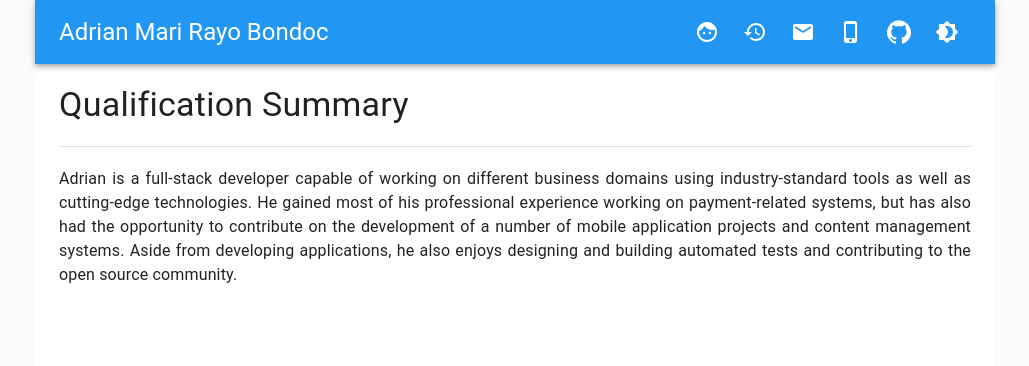
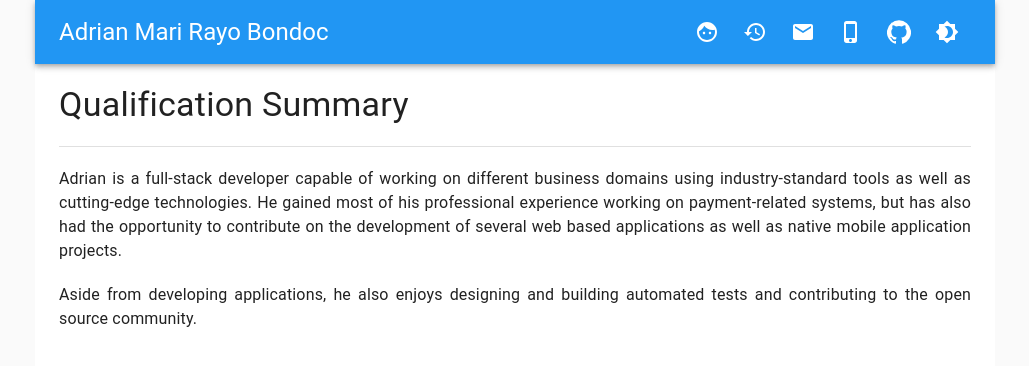
Before and after one commit to chiknrice/cv, a React (Create React App) app: page / in a window 1280 px wide. Shown: the top 366 px of the page, without its empty margins (125-1154 px from the left). Built offline with nearby package versions, Linux system fonts and the light colour scheme.

Commit message:
refactor RichText to reusable component

```diff
--- a/public/cv.yaml
+++ b/public/cv.yaml
@@ -18,14 +18,17 @@ contact:
   twitter: "@chiknrice"
   github: https://github.com/chiknrice
 
-summary: >-
-  Adrian is a full-stack developer capable of working on different business
-  domains using industry-standard tools as well as cutting-edge technologies. He
-  gained most of his professional experience working on payment-related systems,
-  but has also had the opportunity to contribute on the development of a number
-  of mobile application projects and content management systems.  Aside from
-  developing applications, he also enjoys designing and building automated tests
-  and contributing to the open source community.
+summary:
+  - >-
+    Adrian is a full-stack developer capable of working on different business
+    domains using industry-standard tools as well as cutting-edge technologies.
+    He gained most of his professional experience working on payment-related
+    systems, but has also had the opportunity to contribute on the development
+    of several web based applications as well as native mobile application
+    projects.
+  - >-
+    Aside from developing applications, he also enjoys designing and building
+    automated tests and contributing to the open source community.
 
 skills:
   - &java Java
@@ -634,7 +637,8 @@ experience:
         description:
           - "Integrated the SMS routing platform using XMPP or web services with
             the following telecoms providers:"
-          - ul: |-
+          - type: ul
+            text: |-
               Indonesia (Telkomsel, Satelindo, IM3, and XLCom)
               Malaysia (Celcom, Digi, and Maxis)
               Philippines (Globe)
@@ -644,7 +648,8 @@ experience:
       - title: Interactive Messaging and Content Delivery Applications
         description:
           - "Developed SMS applications for the following projects/clients:"
-          - ul: |-
+          - type: ul
+            text: |-
               SMS Kreatif
               Openbit
               KikuMobile
--- a/src/components/Landing/index.js
+++ b/src/components/Landing/index.js
@@ -2,6 +2,7 @@ import React from 'react';
 import { connect } from 'react-redux';
 import { Container, Paper, Typography, Divider } from '@material-ui/core';
 import { makeStyles } from '@material-ui/styles';
+import { RichText } from '../RichText';
 
 const useStyles = makeStyles({
   topMargin: {
@@ -26,13 +27,12 @@ export const Landing = connect(mapStateToProps)(({ summary }) => {
       <Container className={classes.topPadding}>
         <Typography variant="h4">Qualification Summary</Typography>
         <Divider className={classes.topMargin} />
-        <Typography
+        <RichText
+          text={summary}
           variant="body1"
           className={classes.topMargin}
           align="justify"
-        >
-          {summary}
-        </Typography>
+        />
       </Container>
     </Paper>
   );
--- /dev/null
+++ b/src/components/RichText/index.js
@@ -0,0 +1,37 @@
+import React from 'react';
+import { Typography } from '@material-ui/core';
+
+const Ul = ({ lines, ...rest }) => (
+  <ul>
+    {lines.split(/[\r\n]+/).map((line, index) => (
+      <li key={index}>
+        <RichTextElement element={line} {...rest} />
+      </li>
+    ))}
+  </ul>
+);
+
+const RichTextElement = ({ element, ...rest }) => {
+  if (typeof element === 'string') {
+    return <Typography {...rest}>{element}</Typography>;
+  } else {
+    switch (element.type) {
+      case 'ul':
+        return <Ul lines={element.text} {...rest} />;
+      default:
+        throw Error(`Unknown rich text type ${element.type}`);
+    }
+  }
+};
+
+const RichTextArray = ({ array, ...rest }) =>
+  array.map((element, index) => (
+    <RichTextElement key={index} element={element} {...rest} />
+  ));
+
+export const RichText = ({ text, ...rest }) =>
+  Array.isArray(text) ? (
+    <RichTextArray array={text} {...rest} />
+  ) : (
+    <RichTextElement element={text} {...rest} />
+  );
--- a/src/components/Timeline/index.js
+++ b/src/components/Timeline/index.js
@@ -14,6 +14,7 @@ import { connect } from 'react-redux';
 import { createSelector } from '@reduxjs/toolkit';
 import { uiActions } from '../../store';
 import { makeStyles } from '@material-ui/styles';
+import { RichText } from '../RichText';
 
 const useStyles = makeStyles({
   timeline: {
@@ -111,50 +112,20 @@ const WorkExperience = props => {
   );
 };
 
-const RichText = ({ ul }) => {
-  if (ul) {
-    const lines = ul.split(/[\r\n]+/);
-    const items = lines.map(line => <li>{line}</li>);
-    return <ul>{items}</ul>;
-  } else {
-    return <span>Unknown Formatting</span>;
-  }
-};
-
-const FormattableText = ({ text, variant, color }) =>
-  Array.isArray(text) ? (
-    text.map((element, index) =>
-      typeof element === 'string' ? (
-        <Typography
-          key={index}
-          variant={variant}
-          color={color}
-          component="span"
-        >
-          {element}
-        </Typography>
-      ) : (
-        <RichText {...element} />
-      )
-    )
-  ) : (
-    <Typography variant={variant} color={color}>
-      {text}
-    </Typography>
-  );
-
 const Projects = ({ projects }) => {
   const projectListItems = projects.map(project => (
     <ListItem key={project.title}>
       <ListItemText
-        primary={project.title}
-        primaryTypographyProps={{ variant: 'body1' }}
+        disableTypography={true}
+        primary={<Typography variant="body1">{project.title}</Typography>}
         secondary={
-          <FormattableText
-            text={project.description}
-            variant="body2"
-            color="textSecondary"
-          />
+          <>
+            <RichText
+              text={project.description}
+              variant="body2"
+              color="textSecondary"
+            />
+          </>
         }
       />
     </ListItem>
--- a/src/components/index.js
+++ b/src/components/index.js
@@ -1,3 +1,4 @@
 export { Header } from './Header';
 export { Timeline } from './Timeline';
 export { Landing } from './Landing';
+export { RichText } from './RichText';
```
